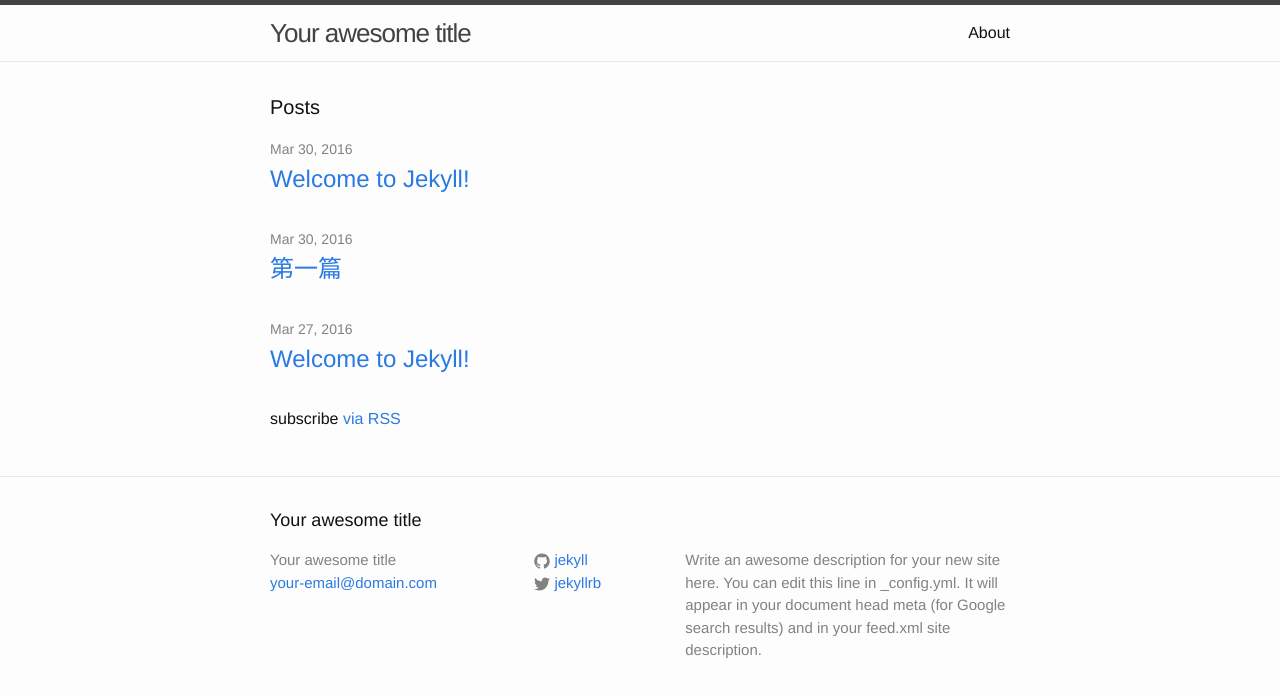
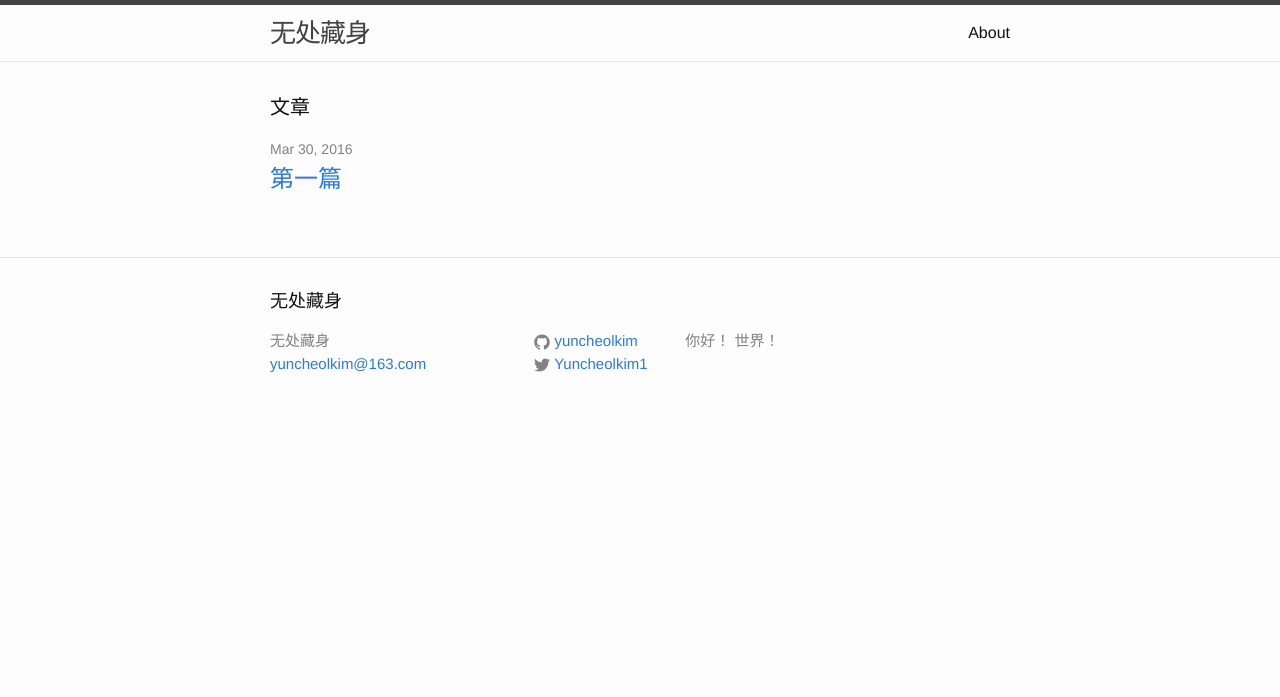
Before and after one commit to yuncheolkim/jyzblog.github.io, a Jekyll site: the page built from index.html, in a window 1280 px wide. Shown: the top 697 px of the page. Built offline with Jekyll 4.4.1, drawn with Linux system fonts in a browser that asks for light colours; comment, search, counter and statistics services are not loaded.

Commit message:
no message

```diff
--- a/_config.yml
+++ b/_config.yml
@@ -6,16 +6,15 @@
 # 'jekyll serve'. If you change this file, please restart the server process.
 
 # Site settings
-title: Your awesome title
-email: your-email@domain.com
+title: 无处藏身
+email: yuncheolkim@163.com
 description: > # this means to ignore newlines until "baseurl:"
-  Write an awesome description for your new site here. You can edit this
-  line in _config.yml. It will appear in your document head meta (for
-  Google search results) and in your feed.xml site description.
+  你好！
+  世界！
 baseurl: "" # the subpath of your site, e.g. /blog
-url: "http://yourdomain.com" # the base hostname & protocol for your site
-twitter_username: jekyllrb
-github_username:  jekyll
+url: "http://yuncheolkim.github.io" # the base hostname & protocol for your site
+twitter_username: Yuncheolkim1
+github_username:  yuncheolkim
 
 # Build settings
 markdown: kramdown
--- a/_layouts/default.html
+++ b/_layouts/default.html
@@ -14,7 +14,7 @@
     </div>
 
     {% include footer.html %}
-
+<script id="dsq-count-scr" src="//yuncheolkims.disqus.com/count.js" async></script>
   </body>
 
 </html>
--- a/_posts/2016-03-27-welcome-to-jekyll.markdown
+++ /dev/null
@@ -1,25 +0,0 @@
----
-layout: post
-title:  "Welcome to Jekyll!"
-date:   2016-03-27 23:31:52 +0800
-categories: jekyll update
----
-You’ll find this post in your `_posts` directory. Go ahead and edit it and re-build the site to see your changes. You can rebuild the site in many different ways, but the most common way is to run `jekyll serve`, which launches a web server and auto-regenerates your site when a file is updated.
-
-To add new posts, simply add a file in the `_posts` directory that follows the convention `YYYY-MM-DD-name-of-post.ext` and includes the necessary front matter. Take a look at the source for this post to get an idea about how it works.
-
-Jekyll also offers powerful support for code snippets:
-
-{% highlight ruby %}
-def print_hi(name)
-  puts "Hi, #{name}"
-end
-print_hi('Tom')
-#=> prints 'Hi, Tom' to STDOUT.
-{% endhighlight %}
-
-Check out the [Jekyll docs][jekyll-docs] for more info on how to get the most out of Jekyll. File all bugs/feature requests at [Jekyll’s GitHub repo][jekyll-gh]. If you have questions, you can ask them on [Jekyll Talk][jekyll-talk].
-
-[jekyll-docs]: http://jekyllrb.com/docs/home
-[jekyll-gh]:   https://github.com/jekyll/jekyll
-[jekyll-talk]: https://talk.jekyllrb.com/
--- a/_posts/2016-03-30-welcome-to-jekyll.markdown
+++ /dev/null
@@ -1,25 +0,0 @@
----
-layout: post
-title:  "Welcome to Jekyll!"
-date:   2016-03-30 23:30:31 +0800
-categories: jekyll update
----
-You’ll find this post in your `_posts` directory. Go ahead and edit it and re-build the site to see your changes. You can rebuild the site in many different ways, but the most common way is to run `jekyll serve`, which launches a web server and auto-regenerates your site when a file is updated.
-
-To add new posts, simply add a file in the `_posts` directory that follows the convention `YYYY-MM-DD-name-of-post.ext` and includes the necessary front matter. Take a look at the source for this post to get an idea about how it works.
-
-Jekyll also offers powerful support for code snippets:
-
-{% highlight ruby %}
-def print_hi(name)
-  puts "Hi, #{name}"
-end
-print_hi('Tom')
-#=> prints 'Hi, Tom' to STDOUT.
-{% endhighlight %}
-
-Check out the [Jekyll docs][jekyll-docs] for more info on how to get the most out of Jekyll. File all bugs/feature requests at [Jekyll’s GitHub repo][jekyll-gh]. If you have questions, you can ask them on [Jekyll Talk][jekyll-talk].
-
-[jekyll-docs]: http://jekyllrb.com/docs/home
-[jekyll-gh]:   https://github.com/jekyll/jekyll
-[jekyll-talk]: https://talk.jekyllrb.com/
--- a/index.html
+++ b/index.html
@@ -4,7 +4,7 @@ layout: default
 
 <div class="home">
 
-  <h1 class="page-heading">Posts</h1>
+  <h1 class="page-heading">文章</h1>
 
   <ul class="post-list">
     {% for post in site.posts %}
@@ -18,6 +18,6 @@ layout: default
     {% endfor %}
   </ul>
 
-  <p class="rss-subscribe">subscribe <a href="{{ "/feed.xml" | prepend: site.baseurl }}">via RSS</a></p>
+  <!-- <p class="rss-subscribe">subscribe <a href="{{ "/feed.xml" | prepend: site.baseurl }}">via RSS</a></p> -->
 
 </div>
```
Also changed, not shown: _layouts/post.html (+22 -0 lines), _posts/2016-03-30-第一篇.markdown (+8 -2 lines), about.md (+1 -10 lines).
